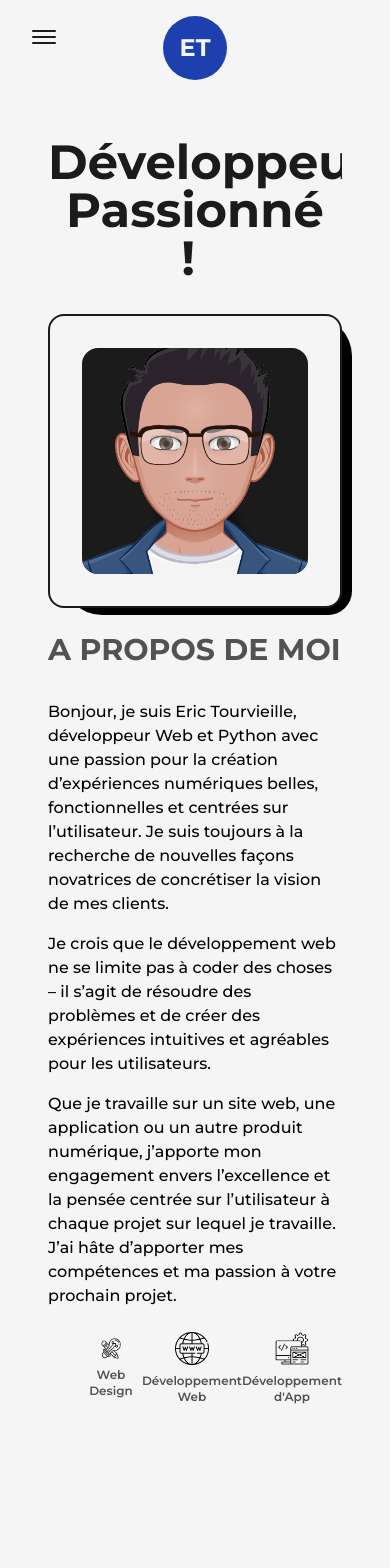
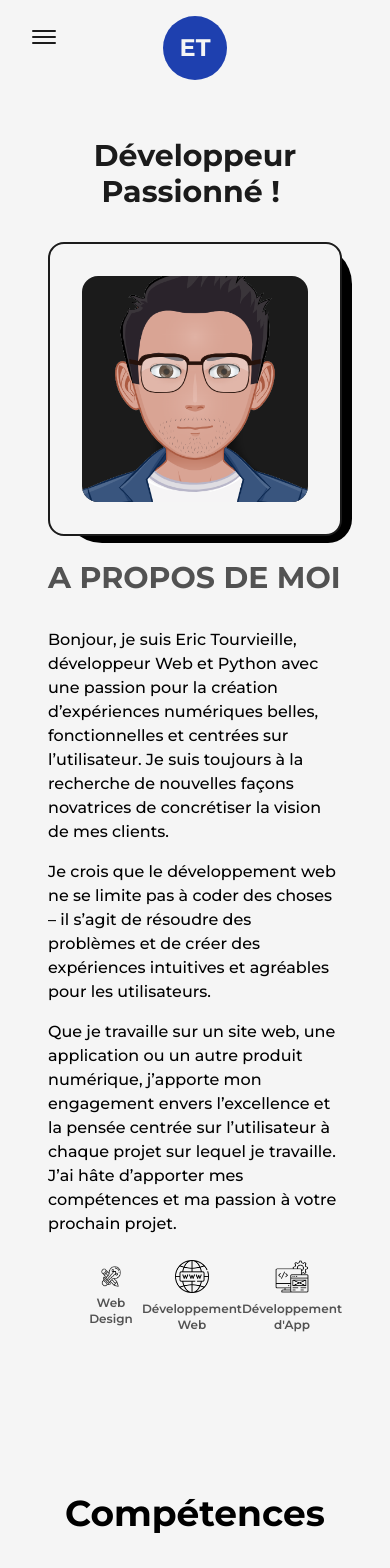
Before and after one commit to ElioTourvieille/PortFolio-Next, a Next.js app: page /about in a window 390 px wide. Shown: the top 1568 px of the page. Built offline with nearby package versions, Linux system fonts and the light colour scheme.

Commit message:
Responsive commit

```diff
--- a/src/components/Footer.js
+++ b/src/components/Footer.js
@@ -6,9 +6,9 @@ const Footer = () => {
         font-medium text-lg
         dark:text-light dark:border-light sm:text-base
         '>
-            <Layout className='py-8 flex items-center justify-between xl:py-6 lg:flex-col lg:py-4'>
+            <Layout className='pt-8 pb-8 flex items-center justify-between xl:py-6 lg:flex-col lg:p-4'>
                 <span>{new Date().getFullYear()} &copy; Tous droits réservés.</span>
-                <p>Conçu et réalisé par Eric Tourvieille</p>
+                <p className="mb-2">Conçu et réalisé par Eric Tourvieille</p>
             </Layout>
         </footer>
     );
--- a/src/components/Skills.js
+++ b/src/components/Skills.js
@@ -104,7 +104,7 @@ const Skills = () => {
             hover:bg-dark hover:text-light transition-all ease duration-300
             ${activeTab === 'tab1' ? 'bg-dark text-light dark:bg-light dark:text-dark' : 'bg-light text-dark dark:bg-dark dark:text-light'}
             dark:border-light
-            lg:px-16 lg:text-sm md:px-12 sm:px-10 sm:py-3 sm:text-xs
+            lg:px-16 lg:text-sm md:px-12 sm:px-10 sm:py-3 sm:text-xs xs:px-6 xs:py-2
             `} onClick={() => handleTabChange('tab1')}
                         >FRONTEND</label>
 
@@ -113,7 +113,7 @@ const Skills = () => {
             hover:bg-dark hover:text-light transition-all ease duration-300
             ${activeTab === 'tab2' ? 'bg-dark text-light dark:bg-light dark:text-dark' : 'bg-light text-dark dark:bg-dark dark:text-light'}
             dark:border-light
-            lg:px-16 lg:text-sm md:px-12 sm:px-10 sm:py-3 sm:text-xs
+            lg:px-16 lg:text-sm md:px-12 sm:px-10 sm:py-3 sm:text-xs xs:px-6 xs:py-2
             `} onClick={() => handleTabChange('tab2')}
                         >BACKEND</label>
 
@@ -122,7 +122,7 @@ const Skills = () => {
             hover:bg-dark hover:text-light transition-all ease duration-300
             ${activeTab === 'tab3' ? 'bg-dark text-light dark:bg-light dark:text-dark' : 'bg-light text-dark dark:bg-dark dark:text-light'}
             dark:border-light
-            lg:px-16 lg:text-sm md:px-12 sm:px-10 sm:py-3 sm:text-xs
+            lg:px-16 lg:text-sm md:px-12 sm:px-10 sm:py-3 sm:text-xs xs:px-6 xs:py-2
             `} onClick={() => handleTabChange('tab3')}
                         >OUTILS</label>
                     </div>
--- a/src/pages/about.js
+++ b/src/pages/about.js
@@ -21,7 +21,7 @@ const About = () => {
             dark:text-light
             ">
                 <Layout className='pt-16'>
-                    <AnimatedText text="Développeur Passionné !" className="!text-7xl mb-20 lg:!text-6xl sm:!text-5xl xs:!text-4xl sm:mb-8"/>
+                    <AnimatedText text="Développeur Passionné !" className="!text-7xl mb-20 lg:!text-6xl sm:!text-4xl xs:!text-3xl sm:mb-8"/>
                     <div className='grid w-full grid-cols-8 gap-12 sm:gap-6'>
                         <div className='col-span-3 flex flex-col items-start justify-center xl:col-span-4 md:order-2 md:col-span-8'>
                             <h2 className='mb-8 text-3xl font-bold uppercase text-dark/75 dark:text-light/75 '>A propos de moi</h2>
--- a/tailwind.config.js
+++ b/tailwind.config.js
@@ -38,7 +38,7 @@ module.exports = {
             'sm': {max: '639px'},
             // => @media (max-width: 639px) { ... }
 
-            'xs': {max: '375px'},
+            'xs': {max: '390px'},
             // => @media (max-width: 375px) { ... }
         },
     },
```
